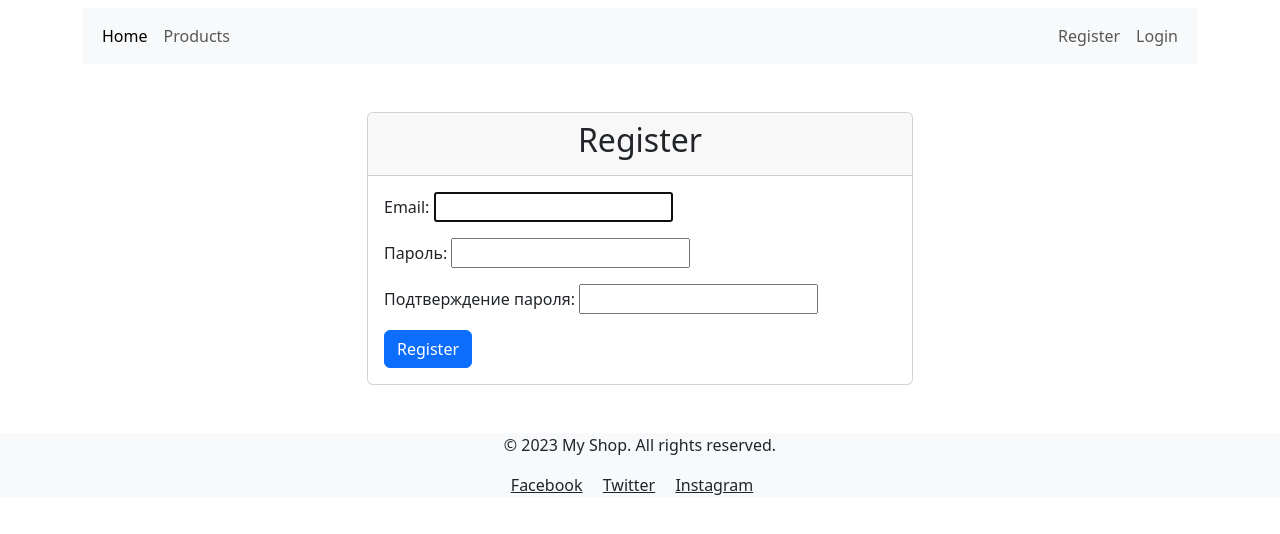
After one commit to Xopxe23/store_amper, a Django app: page /auth/register/ in a window 1280 px wide. The commit adds this page. Shown: the top 534 px of the page. Run offline with Django 4.2, Linux system fonts and the light colour scheme; some libraries are stand-ins or nearby versions.

Commit message:
add registrarion, login and logout

```diff
--- a/products/templates/base.html
+++ b/products/templates/base.html
@@ -23,6 +23,24 @@
                       <a class="nav-link" href="{% url 'products:product-list' %}">Products</a>
                     </li>
                   </ul>
+
+                  <!-- Условия для отображения кнопок в зависимости от авторизации пользователя -->
+                  {% if user.is_authenticated %}
+                    <ul class="navbar-nav ms-auto">
+                      <li class="nav-item">
+                        <a class="nav-link" href="{% url 'users:logout' %}">Logout</a>
+                      </li>
+                    </ul>
+                  {% else %}
+                    <ul class="navbar-nav ms-auto">
+                      <li class="nav-item">
+                        <a class="nav-link" href="{% url 'users:register' %}">Register</a>
+                      </li>
+                      <li class="nav-item">
+                        <a class="nav-link" href="{% url 'users:login' %}">Login</a>
+                      </li>
+                    </ul>
+                  {% endif %}
                 </div>
               </div>
             </nav>
--- a/products/templates/products/product-list.html
+++ b/products/templates/products/product-list.html
@@ -8,6 +8,9 @@
       <div class="col-md-3 category-list">
         <!-- Список категорий с использованием стилей Bootstrap -->
         <div class="list-group">
+            <a href="{% url 'products:product-list'%}" class="list-group-item list-group-item-action">
+              Все категории
+            </a>
           {% for category in categories %}
             <a href="{% url 'products:category' category.id %}" class="list-group-item list-group-item-action">
               {{ category.name }}
@@ -27,7 +30,7 @@
                   <h5 class="card-title">{{ product.name }}</h5>
                   <p class="card-text">{{ product.description }}</p>
                   <h5 class="card-title">{{ product.price }} ₽</h5>
-                  <a href="#" class="btn btn-primary">Go somewhere</a>
+                  <a href="#" class="btn btn-primary">Добавить в корзину</a>
                 </div>
               </div>
             </div>
--- a/store/urls.py
+++ b/store/urls.py
@@ -24,6 +24,7 @@ from products.views import IndexView
 urlpatterns = [
     path('admin/', admin.site.urls),
     path('products/', include('products.urls')),
+    path('auth/', include('users.urls')),
     path("", IndexView.as_view(), name="home")
 ]
 
--- /dev/null
+++ b/users/forms.py
@@ -0,0 +1,17 @@
+from django.contrib.auth.forms import AuthenticationForm, UserCreationForm
+
+from users.models import EmailUser
+
+
+class UserLoginForm(AuthenticationForm):
+
+    class Meta:
+        model = EmailUser
+        fields = ("email", "password")
+
+
+class UserRegistrationForm(UserCreationForm):
+
+    class Meta:
+        model = EmailUser
+        fields = ("first_name", "last_name", "email", "password1", "password2")
--- /dev/null
+++ b/users/templates/users/register.html
@@ -0,0 +1,38 @@
+<!-- templates/registration/register.html -->
+{% extends 'base.html' %}
+{% load static %}
+
+{% block content %}
+  <div class="container mt-5">
+    <div class="row justify-content-center">
+      <div class="col-md-6">
+        <div class="card">
+          <div class="card-header">
+            <h2 class="text-center">Register</h2>
+          </div>
+          <div class="card-body">
+            {% if form.errors %}
+            {{ form.errors }}
+            {% endif %}
+            <form method="post" action="{% url 'users:register' %}">
+              {% csrf_token %}
+              <div class="mb-3">
+                {{ form.email.label_tag }}
+                {{ form.email }}
+              </div>
+              <div class="mb-3">
+                {{ form.password1.label_tag }}
+                {{ form.password1 }}
+              </div>
+              <div class="mb-3">
+                {{ form.password2.label_tag }}
+                {{ form.password2 }}
+              </div>
+              <button type="submit" class="btn btn-primary btn-block">Register</button>
+            </form>
+          </div>
+        </div>
+      </div>
+    </div>
+  </div>
+{% endblock %}
--- /dev/null
+++ b/users/urls.py
@@ -0,0 +1,11 @@
+from django.urls import path
+
+from users.views import UserLoginView, UserLogoutView, UserRegistrationView
+
+app_name = 'users'
+
+urlpatterns = [
+    path("login/", UserLoginView.as_view(), name='login'),
+    path("logout/", UserLogoutView.as_view(), name='logout'),
+    path('register/', UserRegistrationView.as_view(), name='register'),
+]
--- a/users/views.py
+++ b/users/views.py
@@ -1,3 +1,25 @@
-from django.shortcuts import render
+from django.contrib.auth.models import User
+from django.contrib.auth.views import LoginView, LogoutView
+from django.contrib.messages.views import SuccessMessageMixin
+from django.urls import reverse_lazy
+from django.views.generic import CreateView
 
-# Create your views here.
+from users.forms import UserLoginForm, UserRegistrationForm
+
+
+class UserRegistrationView(SuccessMessageMixin, CreateView):
+    model = User
+    template_name = 'users/register.html'
+    form_class = UserRegistrationForm
+    success_url = reverse_lazy("users:login")
+    success_message = "Вы успешно зарегестрировались"
+
+
+class UserLoginView(LoginView):
+    template_name = "users/login.html"
+    form_class = UserLoginForm
+    next_page = reverse_lazy("home")
+
+
+class UserLogoutView(LogoutView):
+    next_page = reverse_lazy("home")
```
Also changed, not shown: users/templates/users/login.html (added, +25 -0 lines).
